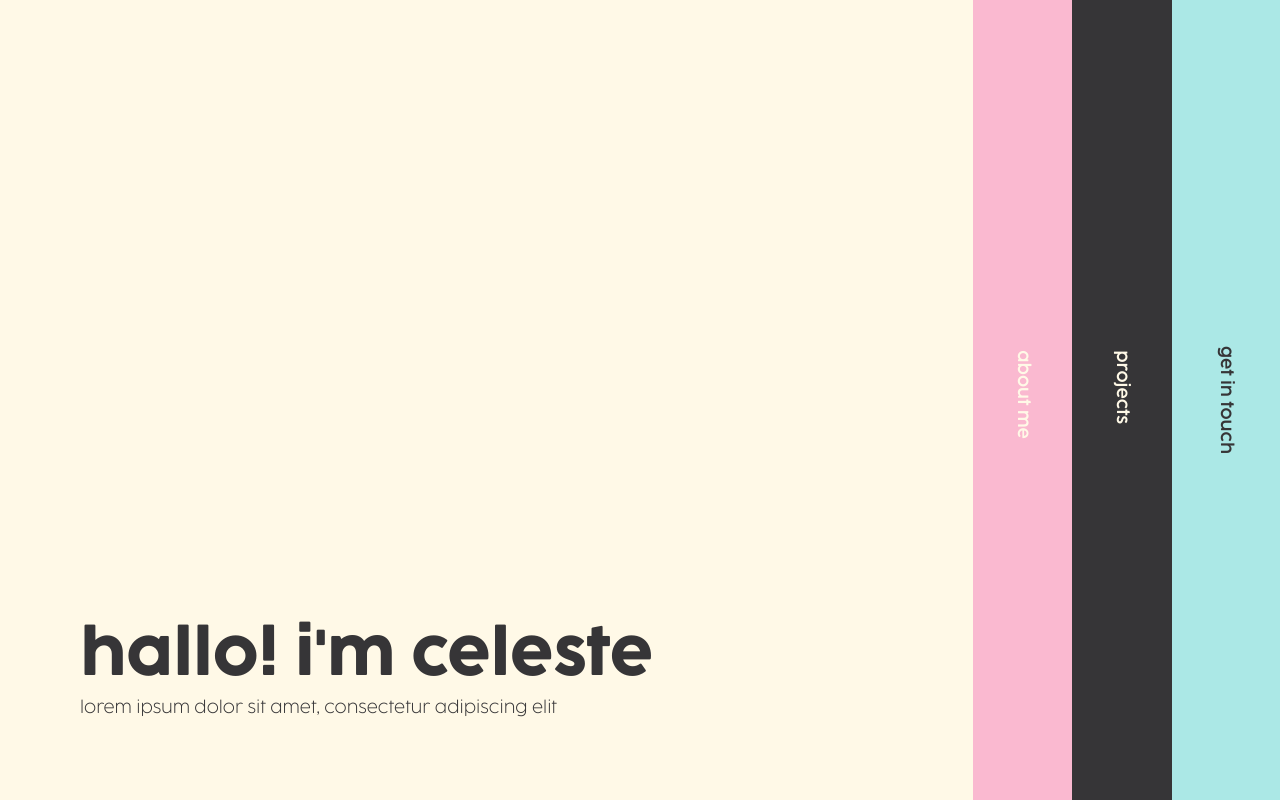
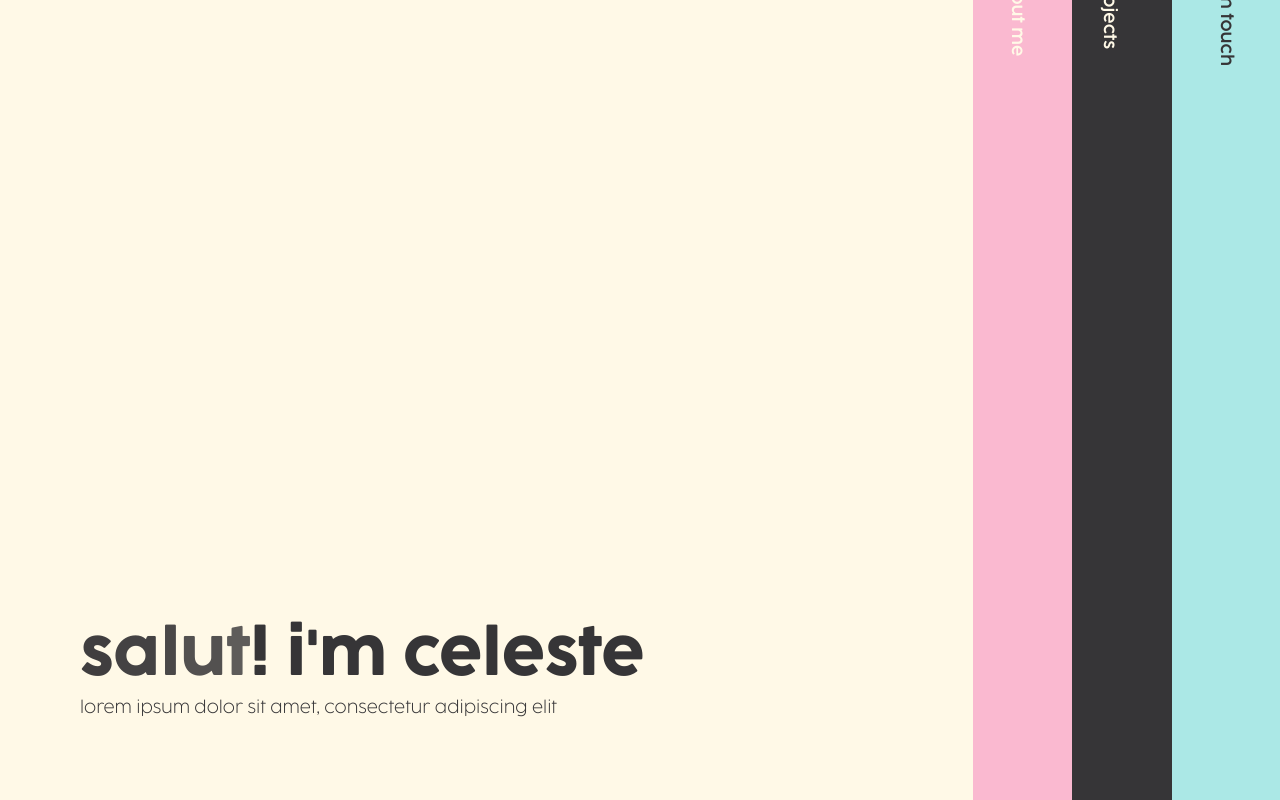
Before and after one commit to cetigerlily/portfolio, a Next.js app in the folder src/: page / in a window 1280 px wide. Built offline with nearby package versions, Linux system fonts and the light colour scheme.

Commit message:
Animate greetings and menu tabs

```diff
--- a/src/assets/data/Greetings.js
+++ b/src/assets/data/Greetings.js
@@ -1,7 +1,8 @@
 export const greetings = [
-  "hey!",
-  "hallo!",
-  "你好!",
-  "salut!",
-  "안녕!",
+  "hey",
+  "hallo",
+  // TODO: add in non roman letters in again after fixing font changes
+  // "你好",
+  "salut",
+  // "안녕",
 ]
--- a/src/components/MenuTab.js
+++ b/src/components/MenuTab.js
@@ -1,13 +1,38 @@
 import Link from "next/link";
+import anime from "animejs";
 
 export default function MenuTab({ title, link, color, textColor }) {
   // TODO: make the whole div clickable to navigate, not just the text
+  // TODO: fix animation so that it only animates the indiv menutab which is hovered over, not all instances
+  const handleMouseEnter = () => {
+    anime({
+      targets: ".expandable",
+      width: "150px", // Desired width on hover
+      height: "100vh", // Desired height on hover
+      easing: "easeInOutQuad",
+      duration: 1000 // Animation duration
+    });
+  };
+
+  const handleMouseLeave = () => {
+    anime({
+      targets: ".expandable",
+      width: "100%", // Initial width
+      height: "100vh", // Initial height
+      easing: "easeInOutQuad",
+      duration: 1000 // Animation duration
+    });
+  };
+
   return (
-    <div className={`${color} h-screen content-center w-full`}>
+    <div
+      className={`expandable ${color} h-screen w-full flex content-end`}
+      onMouseEnter={handleMouseEnter}
+      onMouseLeave={handleMouseLeave}
+    >
       <Link href={`${link}`} style={{ textDecoration: "none" }}>
-        <p
-          className={`${textColor} text-cc-beige font-cocogoose-semi rotate-90 text-nowrap`}
-        >
+        {/* FIX: use block */}
+        <p className={`${textColor} text-cc-beige font-cocogoose-semi rotate-90 text-nowrap`}>
           {title}
         </p>
       </Link>
--- a/src/package.json
+++ b/src/package.json
@@ -6,6 +6,7 @@
     "start": "next start"
   },
   "dependencies": {
+    "animejs": "^3.2.2",
     "next": "latest",
     "react": "18.2.0",
     "react-dom": "18.2.0",
--- a/src/pages/index.js
+++ b/src/pages/index.js
@@ -2,27 +2,47 @@ import Head from "next/head";
 import MenuTab from "../components/MenuTab";
 import { greetings } from "../assets/data/Greetings";
 import { useEffect, useState } from "react";
+import anime from "animejs";
 
 export default function Home() {
-  const [index, setIndex] = useState(0);
-  const [greetingStyling, setGreetingStyling] = useState("text-cc-black font-cocogoose text-6xl")
+  const [index, setIndex] = useState(1);
+  const [greetingStyling, setGreetingStyling] = useState(
+    "text-cc-black font-cocogoose text-6xl"
+  );
+
   useEffect(() => {
     const interval = setInterval(() => {
-      setIndex(prevIndex => (prevIndex + 1) % greetings.length);
-
-      // TODO: fix styling for chinese and korean
-      // if (index == 2) {
-      //   setGreetingStyling("text-cc-black font-xxck text-6xl")
-      // } else if (index == 4) {
-      //   setGreetingStyling("text-cc-black font-hoonddukbokki text-6xl")
-      // } else {
-      //   setGreetingStyling("text-cc-black font-cocogoose text-6xl")
-      // }
-
+      setIndex((prevIndex) => (prevIndex + 1) % greetings.length);
     }, 5000);
 
-    return () => clearInterval(interval);
+    return () => clearInterval(interval); // Clear interval on unmount or index change
   }, []);
+
+  useEffect(() => {
+    const textWrapper = document.querySelector(".greeting");
+    textWrapper.innerHTML = textWrapper.textContent.replace(
+      /([^\x00-\x80]|\w)/g,
+      "<span class='letter'>$&</span>"
+    );
+
+    anime
+      .timeline({ loop: false })
+      .add({
+        targets: ".greeting .letter",
+        opacity: [0, 1],
+        easing: "easeOutExpo",
+        duration: 1000,
+        delay: (el, i) => 50 * (i + 1), // NOTE: delay before this animation occurs
+      })
+      // TODO: make the text look like it's deleting - animate from end to start
+      .add({
+        targets: ".greeting .letter",
+        opacity: [1, 0],
+        easing: "easeOutExpo",
+        duration: 1000,
+        delay: (el, i) => 50 * (i + 1), // NOTE: delay before this animation occurs
+      });
+  }, [index]);
 
   return (
     <>
@@ -34,9 +54,13 @@ export default function Home() {
       <div className="bg-cc-beige flex justify-between h-screen w-screen">
         {/* TODO: add in custom padding to config */}
         <div className="flex flex-col justify-end gap-2.5 p-[80px] w-[76%]">
-          <div className="animated-heading">
-            {/* TODO: add in transitions between greeting changes */}
-            <p className={`${ greetingStyling }`}>{ greetings[index] } i'm celeste</p>
+          <div className="flex flex-row">
+            <p className="greeting text-cc-black font-cocogoose text-6xl inline">
+              {greetings[index]}
+            </p>
+            <p className="greeting text-cc-black font-cocogoose text-6xl">
+              ! i'm celeste
+            </p>
           </div>
           <p className="text-cc-black font-cocogoose-ultra text-base">
             lorem ipsum dolor sit amet, consectetur adipiscing elit
```
Also changed, not shown: 1 other file (tests, documents, lock files or other folders).
